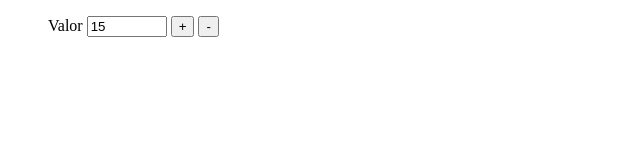
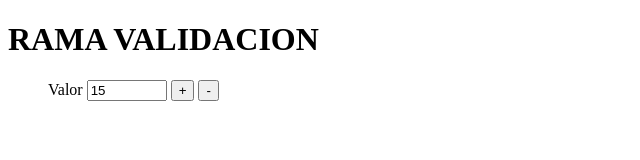
Before and after one commit to michaelbenavides3/for_aprendiz, a plain HTML site: page index.html in a window 1280 px wide. Shown: the whole page, without its empty margins (0-640 px from the left). Drawn offline with Linux system fonts and the light colour scheme.

Commit message:
rama_etiquetado

```diff
--- a/index.html
+++ b/index.html
@@ -6,6 +6,7 @@
 
 </head>
 <body>
+  <h1>RAMA VALIDACION</h1>
     <form>
         <UL>
             <label for="valor">Valor</label>
```
